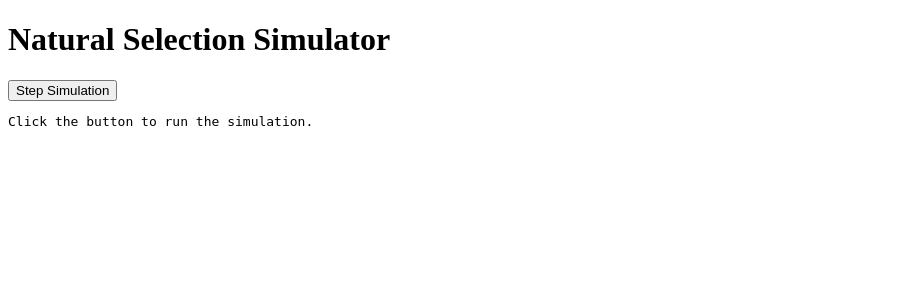
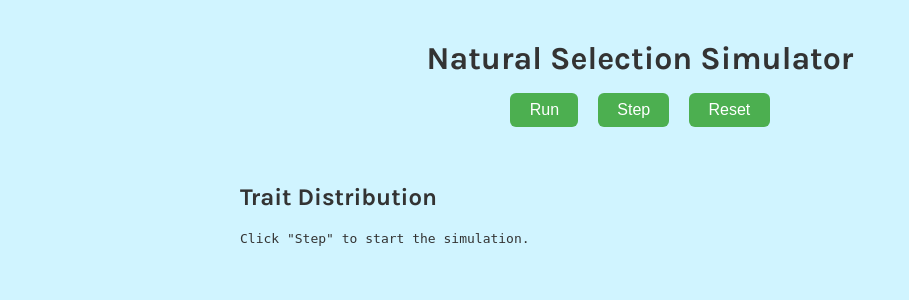
Before and after one commit to ahopper17/NSsimulator, a Flask app: page / in a window 1280 px wide. Shown: the top 300 px of the page, without its empty margins (0-909 px from the left). Run offline with Flask 3, Linux system fonts and the light colour scheme.

Commit message:
ui updates

```diff
--- a/app.py
+++ b/app.py
@@ -1,6 +1,7 @@
 from flask import Flask, render_template, jsonify
-from simulation.simulation import simulate, run, organisms, get_trait_distribution
+from simulation.simulation import simulate, run, organisms, get_trait_distribution, world
 from simulation import config
+
 
 app = Flask(__name__)
 
@@ -11,10 +12,26 @@ def index():
 @app.route('/step')
 def step():
     alive = simulate()
-    grid = [[org.speed for org in organisms]] #grid logic will go here
-    trait_distribution = get_trait_distribution(config.TRAIT_NAME, config.MUTATION_CONFIG[config.TRAIT_NAME]["values"])
+
+    # Create blank grids
+    grid = [['' for _ in range(config.WIDTH)] for _ in range(config.HEIGHT)]
+    food_grid = [[False for _ in range(config.WIDTH)] for _ in range(config.HEIGHT)]
+
+    # Initialize food
+    for x in range(config.WIDTH):
+        for y in range(config.HEIGHT):
+            if world.food[y][x] > 0:
+                food_grid[y][x] = True
+
+    # Place organisms into the grid by their position and trait
+    for org in organisms:
+        grid[org.y][org.x] = str(getattr(org, config.TRAIT_NAME))
+
+    trait_distribution = get_trait_distribution(config.TRAIT_NAME,
+                                                config.TRAIT_POSSIBLE_VALUES[config.TRAIT_NAME])
     return jsonify({
         'grid': grid,
+        'food': food_grid,
         'alive': alive,
         'trait_distribution': trait_distribution
     })
--- a/simulation/notes.py
+++ b/simulation/notes.py
@@ -3,4 +3,4 @@
 #Live population counts (maybe)
 #Add intelligence
 #Add GUI (for Jemma)
-#Barebones server done! Learning abt Flask
+    # Next steps: death animation, pause button, reset button, food cell animations
--- a/static/script.js
+++ b/static/script.js
@@ -0,0 +1,59 @@
+let intervalId = null;
+
+function runSimulation() {
+  if (intervalId) return; // already running
+  intervalId = setInterval(step, 300); // run step every 300ms
+}
+
+function step() {
+    fetch('/step')
+      .then(response => response.json())
+      .then(data => {
+        const grid = document.getElementById("grid");
+        grid.innerHTML = ""; // clear the previous step
+
+        const height = data.grid.length;
+        const width = data.grid[0].length;
+
+        // Update CSS grid layout to match dynamic width
+        grid.style.gridTemplateColumns = `repeat(${width}, 30px)`;
+
+        for (let y = 0; y < height; y++) {
+          for (let x = 0; x < width; x++) {
+            const cell = document.createElement("div");
+            cell.classList.add("cell");
+
+            const food = data.food[y][x];
+            const value = data.grid[y][x];
+
+            if (value !== "") {
+              // Organism cell
+              cell.textContent = value;
+              cell.style.backgroundColor = "#f70df7";  // Temporary trait color
+            } else if (food) {
+              // Food cell
+              cell.style.backgroundColor = "#b2f2bb";  // Light green
+            }
+
+
+            grid.appendChild(cell);
+          }
+        }
+
+        // Display trait distribution below the grid
+        document.getElementById("trait-output").textContent =
+          JSON.stringify(data.trait_distribution, null, 2);
+
+        // Automatically stop if simulation is over
+        if (!data.alive && intervalId) {
+            clearInterval(intervalId);
+            intervalId = null;
+            console.log("Simulation ended.");
+        }
+      });
+  }
+
+  function reset() {
+    // Optional: add a /reset route to Flask if you want to restart the sim
+    alert("Reset functionality coming soon!");
+  }
--- a/static/style.css
+++ b/static/style.css
@@ -0,0 +1,58 @@
+body {
+    margin: 0;
+    font-family: 'Karla', sans-serif;
+    background-color: #d0f4ff;
+    color: #333;
+  }
+
+  .container {
+    max-width: 800px;
+    margin: 40px auto;
+    padding: 0 20px;
+    text-align: center;
+  }
+
+  h1 {
+    font-weight: 700;
+    margin-bottom: 1rem;
+  }
+
+  .controls {
+    margin-bottom: 1.5rem;
+  }
+
+  button {
+    font-size: 1rem;
+    padding: 0.5rem 1.2rem;
+    margin: 0 0.5rem;
+    border: none;
+    border-radius: 6px;
+    background-color: #4caf50;
+    color: white;
+    cursor: pointer;
+    transition: background 0.3s ease;
+  }
+
+  button:hover {
+    background-color: #45a049;
+  }
+
+  #grid {
+    display: grid;
+    grid-template-columns: repeat(10, 30px);
+    gap: 2px;
+    justify-content: center;
+    margin: 20px 0;
+  }
+
+  .cell {
+    width: 30px;
+    height: 30px;
+    background-color: #fff;
+    border: 1px solid #ccc;
+  }
+
+  #stats {
+    text-align: left;
+    margin-top: 2rem;
+  }
--- a/templates/index.html
+++ b/templates/index.html
@@ -1,23 +1,30 @@
 <!DOCTYPE html>
-<html>
+<html lang="en">
 <head>
-    <title>Natural Selection Simulator</title>
+  <meta charset="UTF-8" />
+  <meta name="viewport" content="width=device-width, initial-scale=1.0" />
+  <title>Natural Selection Simulator</title>
+  <link rel="stylesheet" href="{{ url_for('static', filename='style.css') }}">
+  <link href="https://fonts.googleapis.com/css2?family=Karla:wght@300;500;700&display=swap" rel="stylesheet">
 </head>
 <body>
+  <div class="container">
     <h1>Natural Selection Simulator</h1>
 
-    <button onclick="step()">Step Simulation</button>
+    <div class="controls">
+      <button onclick="runSimulation()">Run</button>
+      <button onclick="step()">Step</button>
+      <button onclick="reset()">Reset</button>
+    </div>
 
-    <pre id="output">Click the button to run the simulation.</pre>
+    <div id="grid"></div>
 
-    <script>
-        function step() {
-            fetch('/step')
-                .then(response => response.json())
-                .then(data => {
-                    document.getElementById("output").textContent = JSON.stringify(data, null, 2);
-                });
-        }
-    </script>
+    <div id="stats">
+      <h2>Trait Distribution</h2>
+      <pre id="trait-output">Click "Step" to start the simulation.</pre>
+    </div>
+  </div>
+
+  <script src="{{ url_for('static', filename='script.js') }}"></script>
 </body>
 </html>
```
